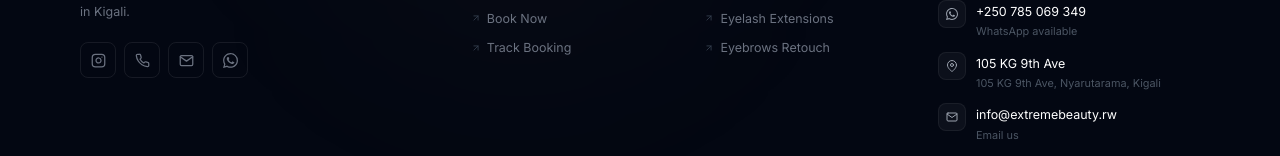
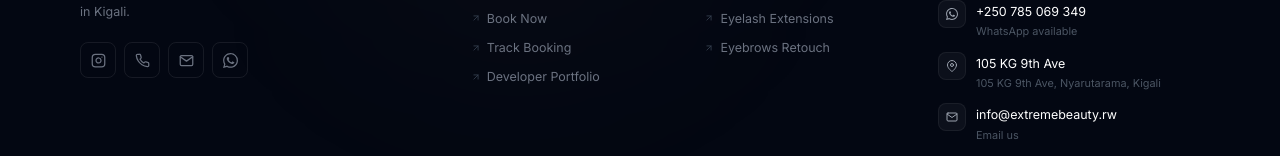
Before and after one commit to adolphenayituriki/ExtremeBeauty_E-Booking-Website, a React (Create React App) app in the folder frontend/: page / in a window 1280 px wide. Shown: the part 4958-5114 px from the top of the page. Built offline with nearby package versions, Linux system fonts and the light colour scheme; no server answers.

Commit message:
Add developer portfolio link to footer Company column

```diff
--- a/frontend/src/components/Footer.js
+++ b/frontend/src/components/Footer.js
@@ -83,6 +83,17 @@ const Footer = () => {
                   </Link>
                 </li>
               ))}
+              <li>
+                <a
+                  href="https://adolpheict.vercel.app/"
+                  target="_blank"
+                  rel="noopener noreferrer"
+                  className="text-gray-500 text-[0.78rem] hover:text-gold transition-colors duration-200 flex items-center gap-1.5 group"
+                >
+                  <FiArrowUpRight size={10} className="text-gray-700 group-hover:text-gold transition-colors" />
+                  Developer Portfolio
+                </a>
+              </li>
             </ul>
           </div>
 
@@ -150,7 +161,7 @@ const Footer = () => {
               </Link>
             </div>
             <a
-              href="https://adolpheict.vercel.app/"
+              href="https://www.bitscoding.com"
               target="_blank"
               rel="noopener noreferrer"
               aria-label="Developed by BitsCoding Company"
```
